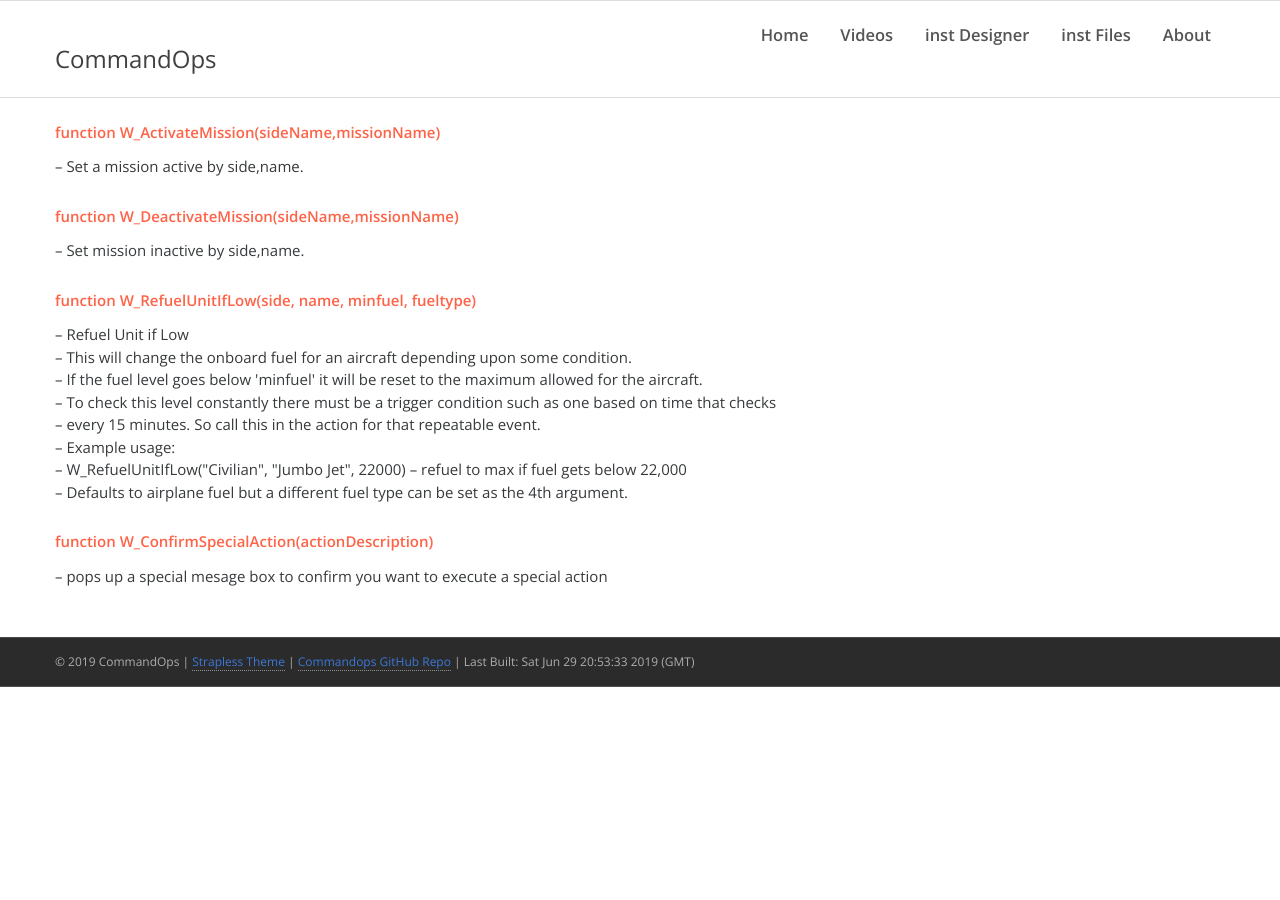
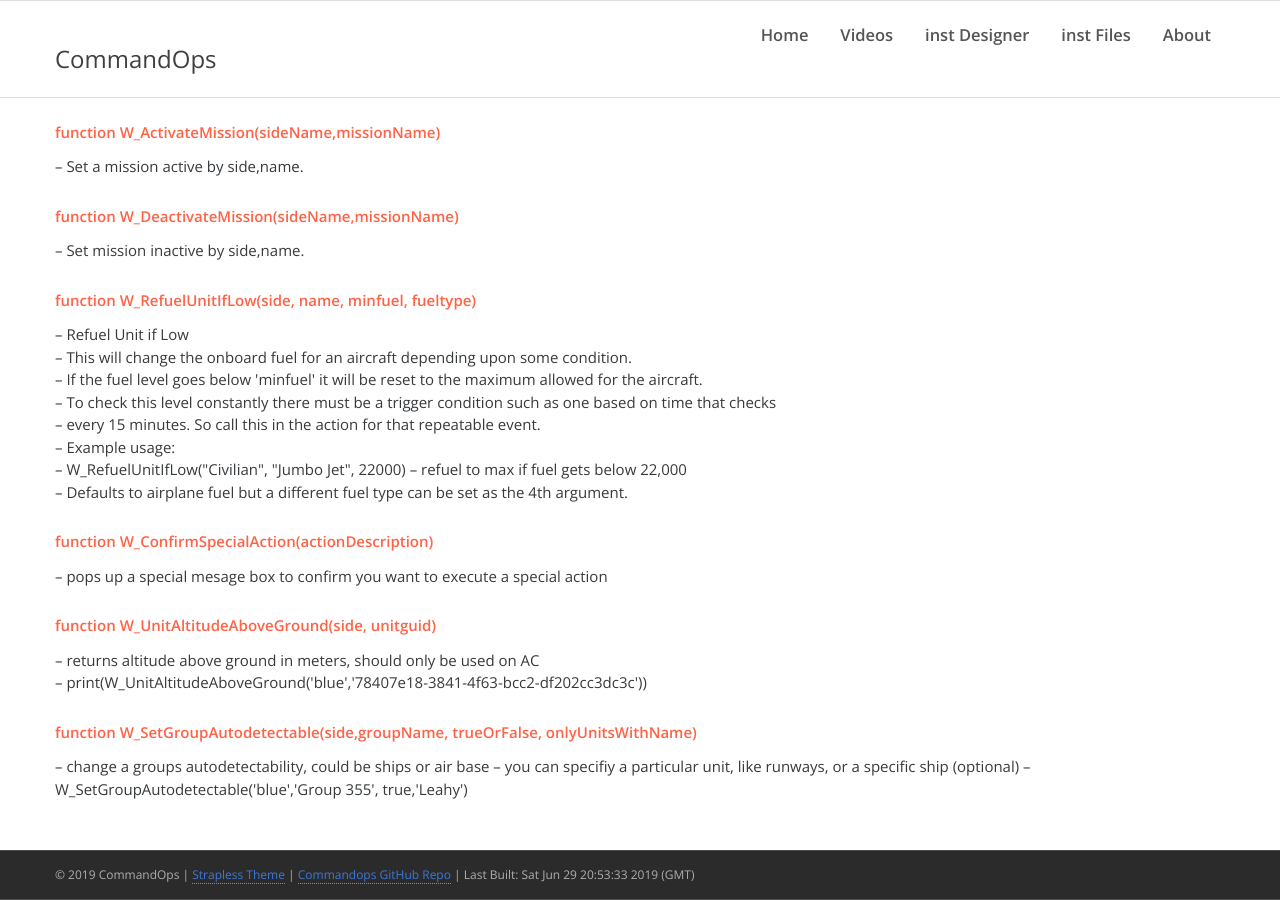
Before and after one commit to commandops/commandops.github.io, a Jekyll site: the page built from posts/starter-scen.md, in a window 1280 px wide and 900 px high, scrolled down 3907 px. Built offline with Jekyll 4.4.1, drawn with Linux system fonts in a browser that asks for light colours; comment, search, counter and statistics services are not loaded; before the commit the page ends 4594 px from its top, so only the background shows below that.

Commit message:
Update starter-scen.md

```diff
--- a/posts/starter-scen.md
+++ b/posts/starter-scen.md
@@ -168,3 +168,12 @@
 
 ###### function W_ConfirmSpecialAction(actionDescription)
 -- pops up a special mesage box to confirm you want to execute a special action
+
+###### function W_UnitAltitudeAboveGround(side, unitguid)
+-- returns altitude above ground in meters, should only be used on AC
+-- print(W_UnitAltitudeAboveGround('blue','78407e18-3841-4f63-bcc2-df202cc3dc3c'))
+
+###### function W_SetGroupAutodetectable(side,groupName, trueOrFalse, onlyUnitsWithName)
+-- change a groups autodetectability, could be ships or air base
+-- you can specifiy a particular unit, like runways, or a specific ship (optional)
+-- W_SetGroupAutodetectable('blue','Group 355', true,'Leahy')
```
